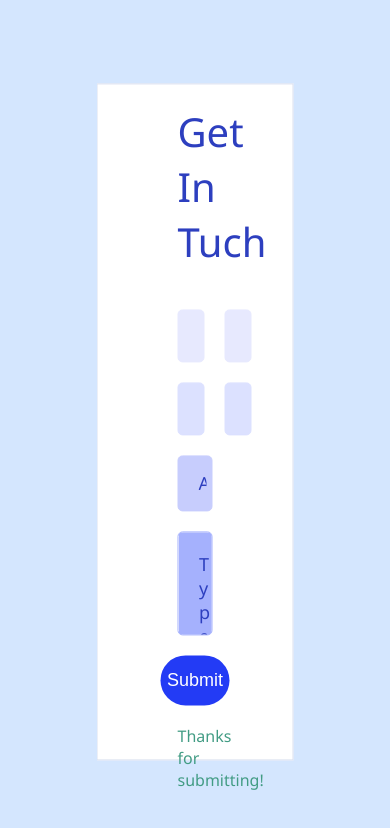
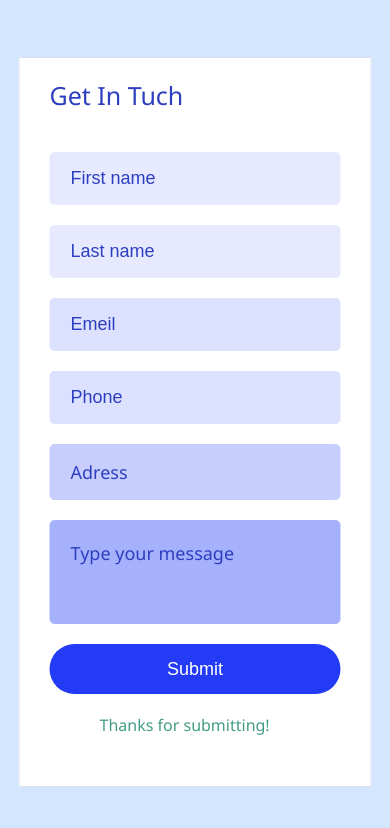
Before and after one commit to Creat2die/0-1-uzduotis2, a website: page index.html in a window 390 px wide. Drawn offline with Linux system fonts and the light colour scheme.

Commit message:
Finishing

```diff
--- a/style.css
+++ b/style.css
@@ -7,7 +7,6 @@ body {
 .box{
     background-color: white;
     width: 50%;
-    height: 80%;
     border: solid 1px #DAE0EF;
     position: fixed;
     top: 50%;
@@ -131,3 +130,58 @@ textarea {
     font-size: 16px;
     color:#429C84;
 }
+
+@media(max-width: 1200px){
+    .box{
+        width: 60%;
+    }
+}
+
+@media(max-width: 1000px){
+    .box{
+        width: 70%;
+    }
+}
+
+@media(max-width: 800px){
+    .box{
+        width: 85%;
+    }
+}
+
+
+@media(max-width: 700px){
+    .box{
+        width: 90%;
+    }
+    .title{
+        font-weight: 100;
+        color: #2D3FBF;
+        font-size: 25px;
+        text-transform: capitalize;
+        margin: 20px 30px 40px 30px;
+    }
+
+    .form{
+        display: flex;
+        flex-wrap: wrap;
+        gap: 20px;
+        justify-content: center;
+        padding: 0 30px;
+    }
+}
+
+@media(max-width: 700px){
+    .firstrow{
+        display: flex;
+        justify-content:space-between;
+        flex-wrap: wrap;
+    }
+    .secondrow{
+        display: flex;
+        width: none;
+        justify-content:space-between;
+        flex-wrap: wrap;
+    }
+
+}
```
